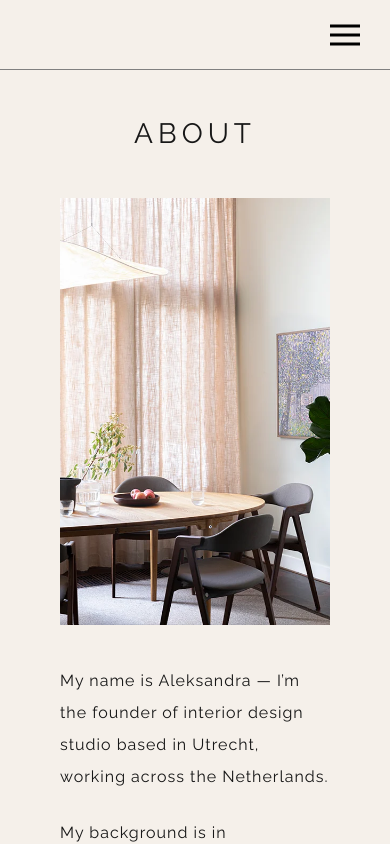
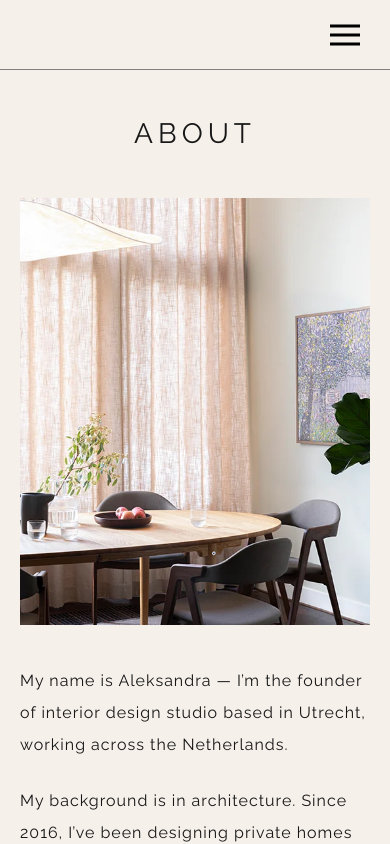
Before and after one commit to vrozaev/aleksandra-website, a Next.js app: page /aleksandra-website/about in a window 390 px wide. Shown: the top 844 px of the page. Built offline with nearby package versions, Linux system fonts and the light colour scheme.

Commit message:
fixed layout

```diff
--- a/src/ui/components/Page/Page.module.css
+++ b/src/ui/components/Page/Page.module.css
@@ -11,3 +11,10 @@
     text-align: center;
     text-transform: uppercase;
 }
+
+@media only screen and (min-width: 1px) and (max-width: 999px) {
+    .page {
+        padding: 0 20px 60px 20px;
+        min-height: auto;
+    }
+}
```
Also changed, not shown: src/ui/components/Gallery/Gallery.module.css (+8 -0 lines).
